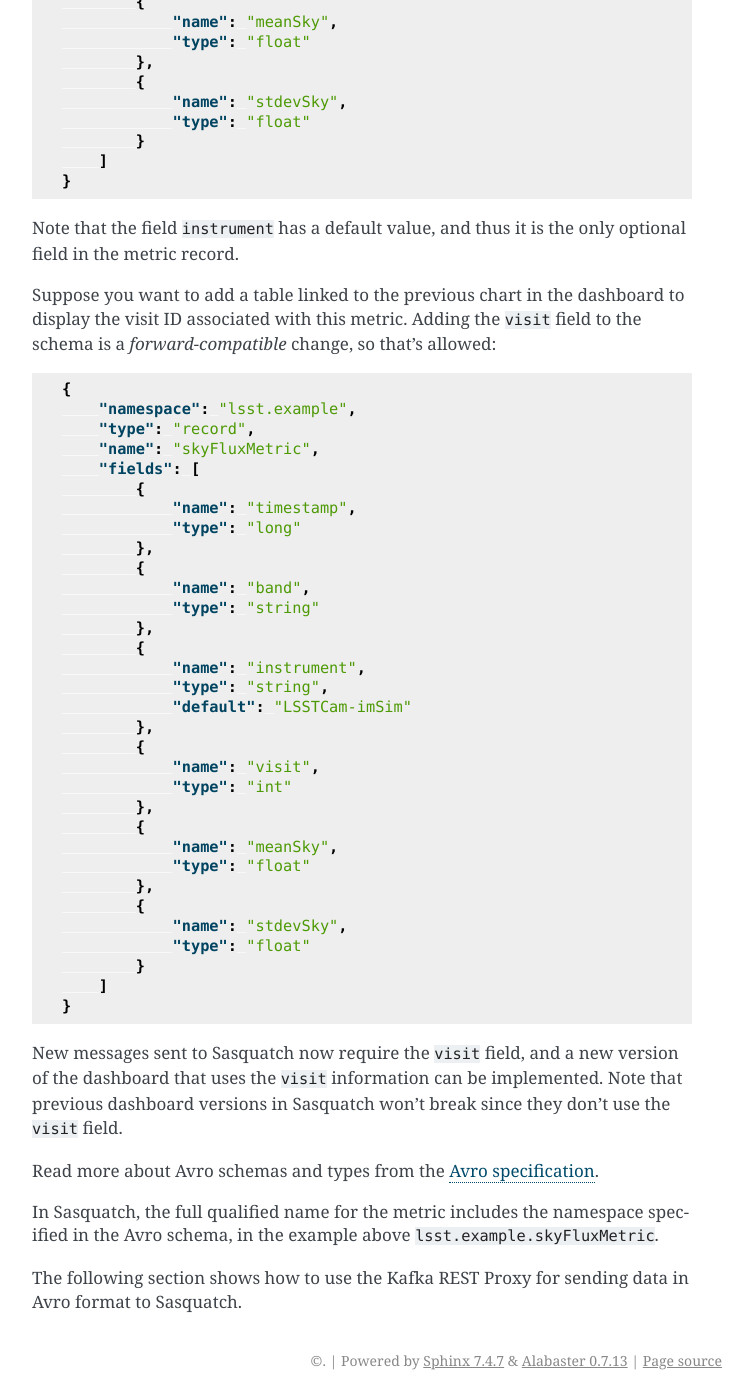
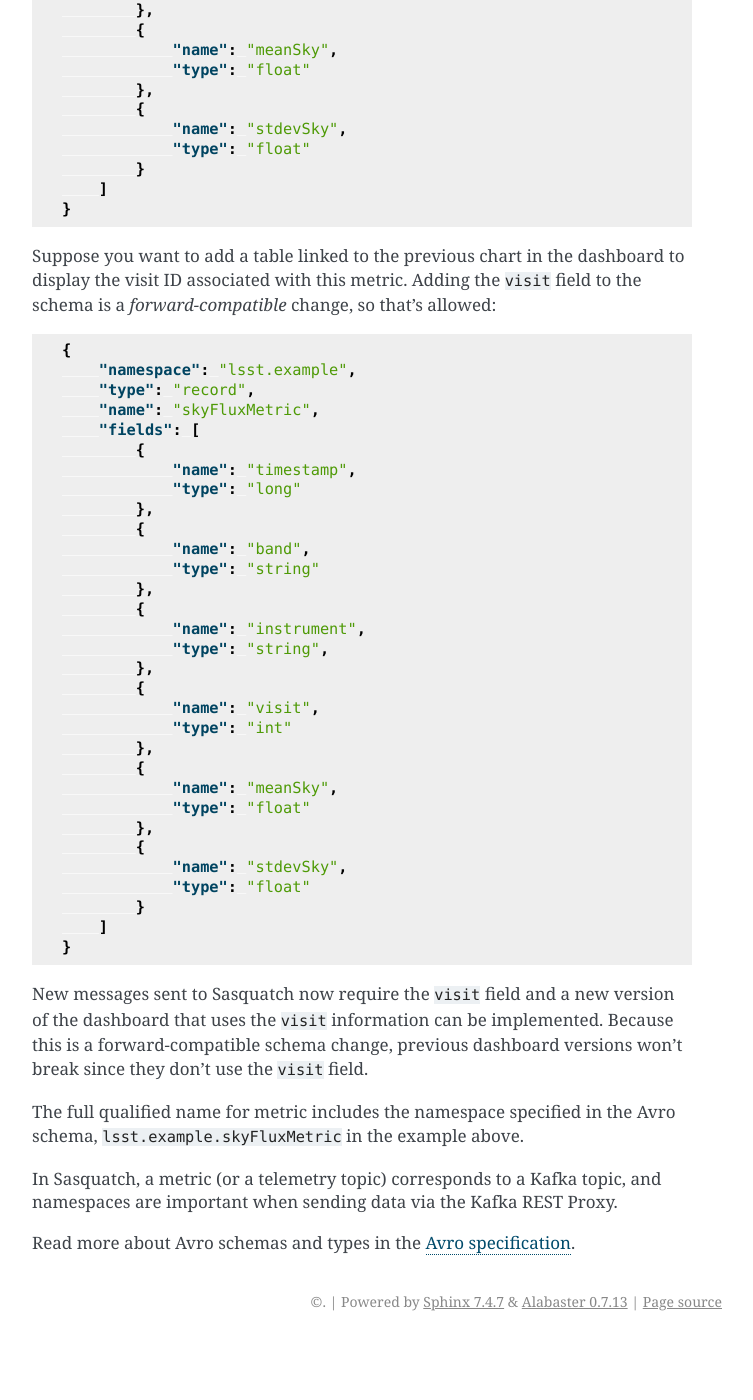
Before and after one commit to lsst-sqre/sasquatch, a Sphinx documentation site: the page built from docs/user-guide/avro.rst, in a window 1280 px wide and 1400 px high, scrolled down 1110 px. Shown: the whole window, without its empty margins (388-1141 px from the left). Built offline with Sphinx 7.4.7, drawn with Linux system fonts in a browser that asks for light colours; after the commit the page ends 2451 px from its top, so only the background shows below that; some of the changed text lies outside the part shown.

Commit message:
Improve avro and schema evolution section

```diff
--- a/docs/user-guide/avro.rst
+++ b/docs/user-guide/avro.rst
@@ -7,16 +7,17 @@
 Sasquatch uses the Avro format.
 An advantage of Avro is that it has a schema that comes with the data and supports schema evolution.
 
-Sasquatch uses the Confluent Schema Registry to ensure schemas can evolve safely.
+Sasquatch uses the `Confluent Schema Registry`_ to ensure schemas can evolve safely.
 In Sasquatch, schema changes must be *forward-compatible* so that consumers of Sasquatch won't break.
 That includes Kafka consumers, InfluxDB queries, and even Chronograf dashboards.
 
-Forward compatibility means that data produced with a new schema can be read by consumers using the last schema.
+Forward compatibility means that data produced with a new schema can be read by consumers using the previous schema.
 An example of a forward-compatible schema change is adding a new field.
+Removing or renaming an existing field are non forward-compatible schema changes.
 
-Read more about forward compatibility in the `Schema Registry documentation`_.
+Read more about forward compatibility in the `Confluent Schema Registry`_ documentation.
 
-.. _Schema Registry documentation: https://docs.confluent.io/platform/current/schema-registry/fundamentals/avro.html#forward-compatibility
+.. _Confluent Schema Registry: https://docs.confluent.io/platform/current/schema-registry/fundamentals/avro.html#forward-compatibility
 
 For example, assume the ``skyFluxMetric`` metric with the following payload:
 
@@ -52,7 +53,6 @@
             {
                 "name": "instrument",
                 "type": "string",
-                "default": "LSSTCam-imSim"
             },
             {
                 "name": "meanSky",
@@ -64,9 +64,6 @@
             }
         ]
     }
-
-
-Note that the field ``instrument`` has a default value, and thus it is the only optional field in the metric record.
 
 Suppose you want to add a table linked to the previous chart in the dashboard to display the visit ID associated with this metric.
 Adding the ``visit`` field to the schema is a *forward-compatible* change, so that's allowed:
@@ -89,7 +86,6 @@
             {
                 "name": "instrument",
                 "type": "string",
-                "default": "LSSTCam-imSim"
             },
             {
                 "name": "visit",
@@ -106,13 +102,13 @@
         ]
     }
 
-New messages sent to Sasquatch now require the ``visit`` field, and a new version of the dashboard that uses the ``visit`` information can be implemented.
-Note that previous dashboard versions in Sasquatch won't break since they don't use the ``visit`` field.
+New messages sent to Sasquatch now require the ``visit`` field and a new version of the dashboard that uses the ``visit`` information can be implemented.
+Because this is a forward-compatible schema change, previous dashboard versions won't break since they don't use the ``visit`` field.
 
-Read more about Avro schemas and types from the `Avro specification`_.
+The full qualified name for metric includes the namespace specified in the Avro schema, ``lsst.example.skyFluxMetric`` in the example above.
 
-In Sasquatch, the full qualified name for the metric includes the namespace specified in the Avro schema, in the example above ``lsst.example.skyFluxMetric``.
+In Sasquatch, a metric (or a telemetry topic) corresponds to a Kafka topic, and namespaces are important when sending data via the Kafka REST Proxy.
 
-The following section shows how to use the Kafka REST Proxy for sending data in Avro format to Sasquatch.
+Read more about Avro schemas and types in the `Avro specification`_.
 
 .. _Avro specification: https://avro.apache.org/docs/1.11.1/specification/
```
